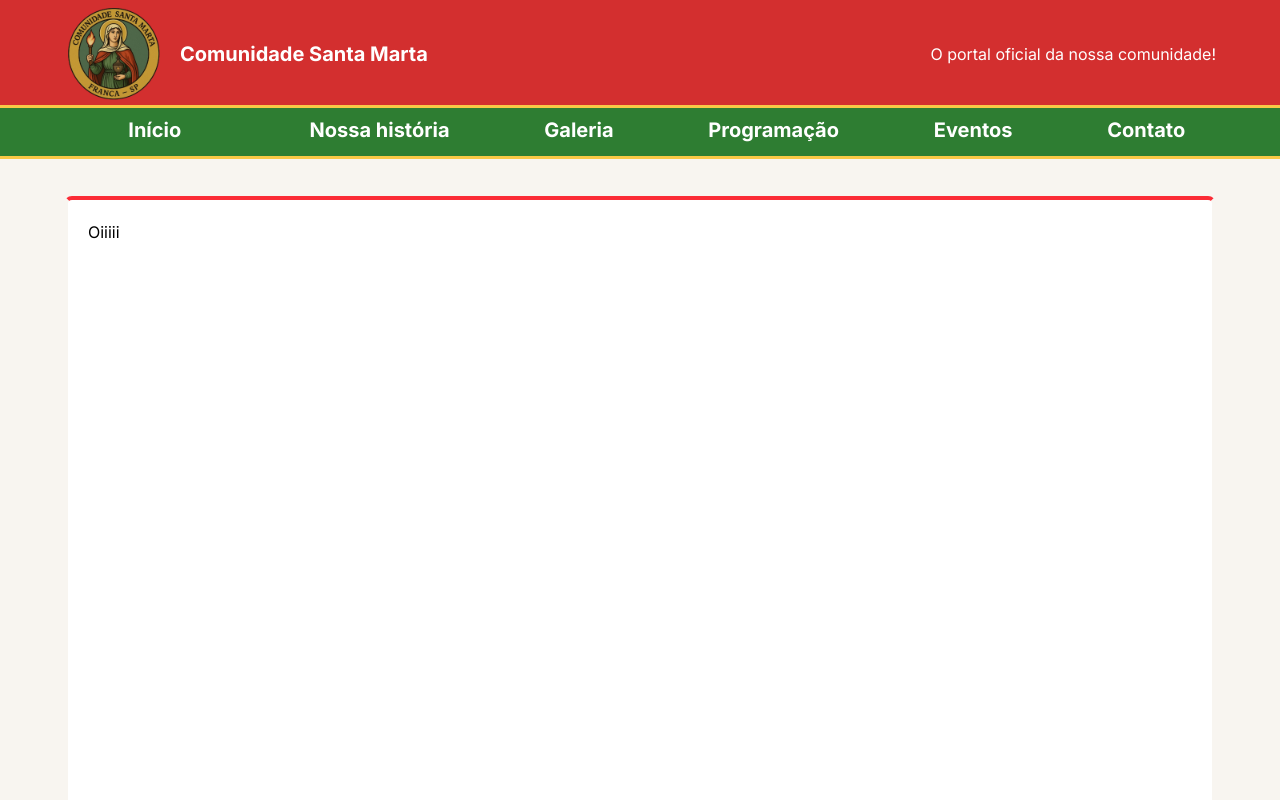
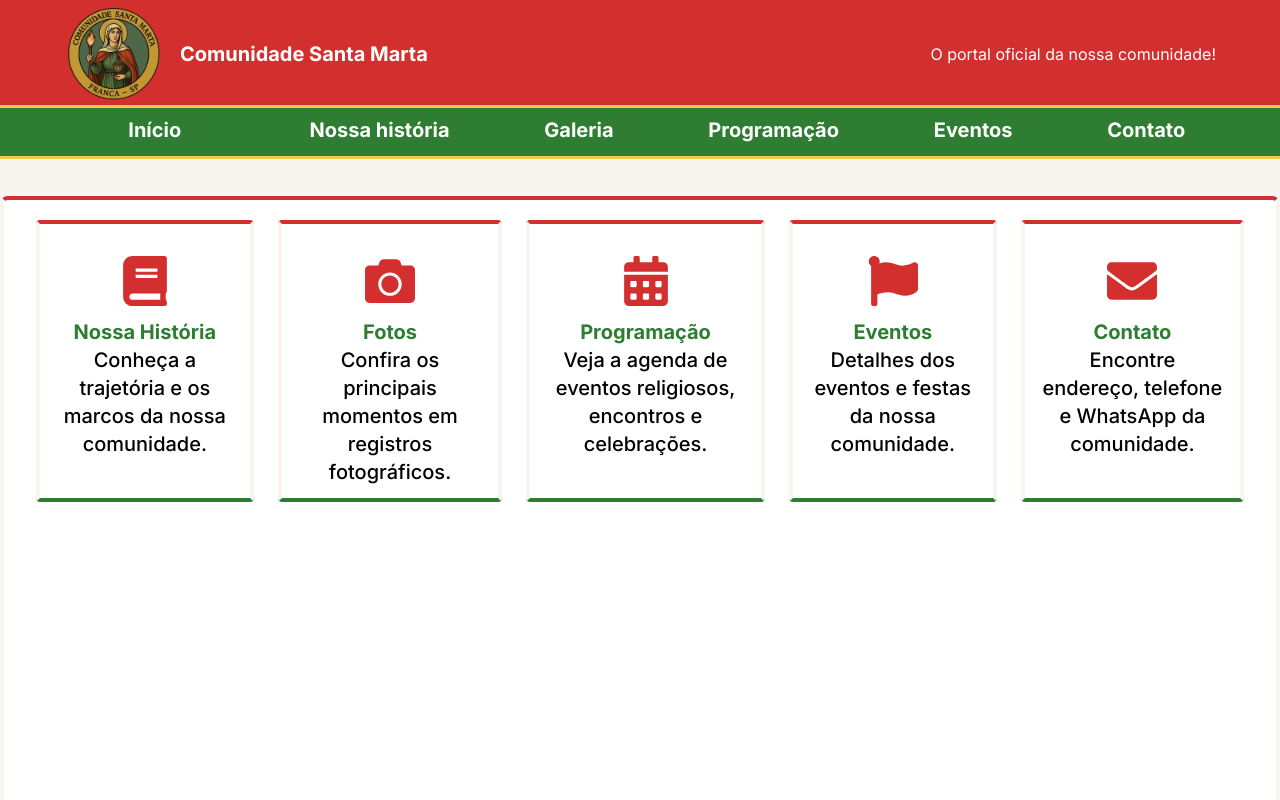
Before and after one commit to JoaoVictorCRP/cardapio-junino-santa-marta, a Next.js app in the folder comunidade-santa-marta/: page / in a window 1280 px wide. Shown: the top 800 px of the page. Built offline with nearby package versions, Linux system fonts and the light colour scheme.

Commit message:
feat | adicionando cards no painel principal

```diff
--- /dev/null
+++ b/comunidade-santa-marta/app/components/Card.js
@@ -0,0 +1,17 @@
+export default function Card(props) {
+    return (
+        <div
+            className="border-l-smooth border-r-smooth border-t-primary border-b-secondary
+            border-4 rounded-sm mx-3 text-center p-3"
+        >
+            <div className="flex items-center justify-center mb-3 pt-5">
+                {props.icon}
+            </div>
+            <div className="px-1">
+                <h3 className="text-xl font-bold text-secondary">{props.title}</h3>
+                <p className="text-xl font-medium">{props.description}</p>
+            </div>
+
+        </div>
+    )
+}
--- a/comunidade-santa-marta/app/components/Section.js
+++ b/comunidade-santa-marta/app/components/Section.js
@@ -1,7 +1,7 @@
 export default function Section(props){
     return (
         <div className="flex items-center justify-center">
-            <section className="mt-10 rounded-lg bg-white h-screen w-6xl text-black p-5 border-4 border-t-red-500 border-b-green-500 border-l-smooth border-r-smooth">
+            <section className="mt-10 rounded-lg bg-white h-screen w-7xl text-black p-5 border-4 border-t-primary border-b-secondary border-l-smooth border-r-smooth">
                 {props.children}
             </section>
         </div>
--- a/comunidade-santa-marta/app/page.js
+++ b/comunidade-santa-marta/app/page.js
@@ -1,6 +1,8 @@
 import Header from "./components/Header";
 import Navbar from "@/app/components/Navbar";
 import Section from "@/app/components/Section";
+import Card from "@/app/components/Card";
+import { FaBook, FaCamera, FaCalendarAlt, FaFlag, FaEnvelope } from "react-icons/fa";
 
 export default function Home() {
   return (
@@ -8,7 +10,38 @@ export default function Home() {
       <Header/>
       <Navbar/>
       <Section>
-          <p>Oiiiii</p>
+          <div className="flex">
+              <Card
+                  icon={<FaBook size={50} color={"#d32f2f"}/>}
+                  title="Nossa História"
+                  description="Conheça a trajetória e os marcos da nossa comunidade."
+              />
+
+              <Card
+                  icon={<FaCamera size={50} color={"#d32f2f"}/>}
+                  title="Fotos"
+                  description="Confira os principais momentos em registros fotográficos."
+              />
+
+              <Card
+                  icon={<FaCalendarAlt size={50} color={"#d32f2f"}/>}
+                  title="Programação"
+                  description="Veja a agenda de eventos religiosos, encontros e celebrações."
+              />
+
+              <Card
+                  icon={<FaFlag size={50} color={"#d32f2f"}/>}
+                  title="Eventos"
+                  description="Detalhes dos eventos e festas da nossa comunidade."
+              />
+
+              <Card
+                  icon={<FaEnvelope size={50} color={"#d32f2f"}/>}
+                  title="Contato"
+                  description="Encontre endereço, telefone e WhatsApp da comunidade."
+              />
+          </div>
+
       </Section>
     </div>
   );
--- a/comunidade-santa-marta/package.json
+++ b/comunidade-santa-marta/package.json
@@ -12,7 +12,8 @@
     "next": "15.3.2",
     "postcss": "^8.5.3",
     "react": "^19.0.0",
-    "react-dom": "^19.0.0"
+    "react-dom": "^19.0.0",
+    "react-icons": "^5.5.0"
   },
   "devDependencies": {
     "@eslint/eslintrc": "^3",
```
Also changed, not shown: 1 other file (tests, documents, lock files or other folders).
